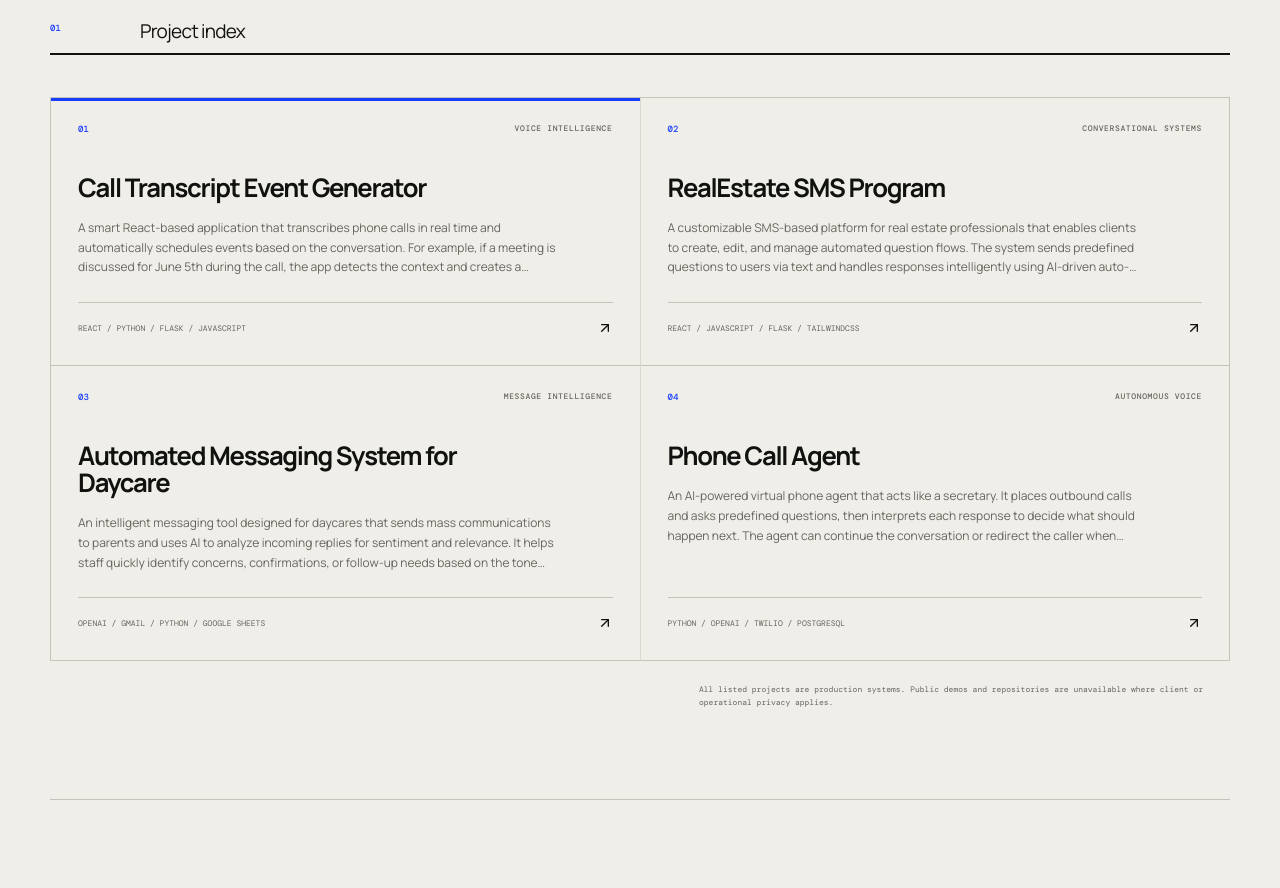
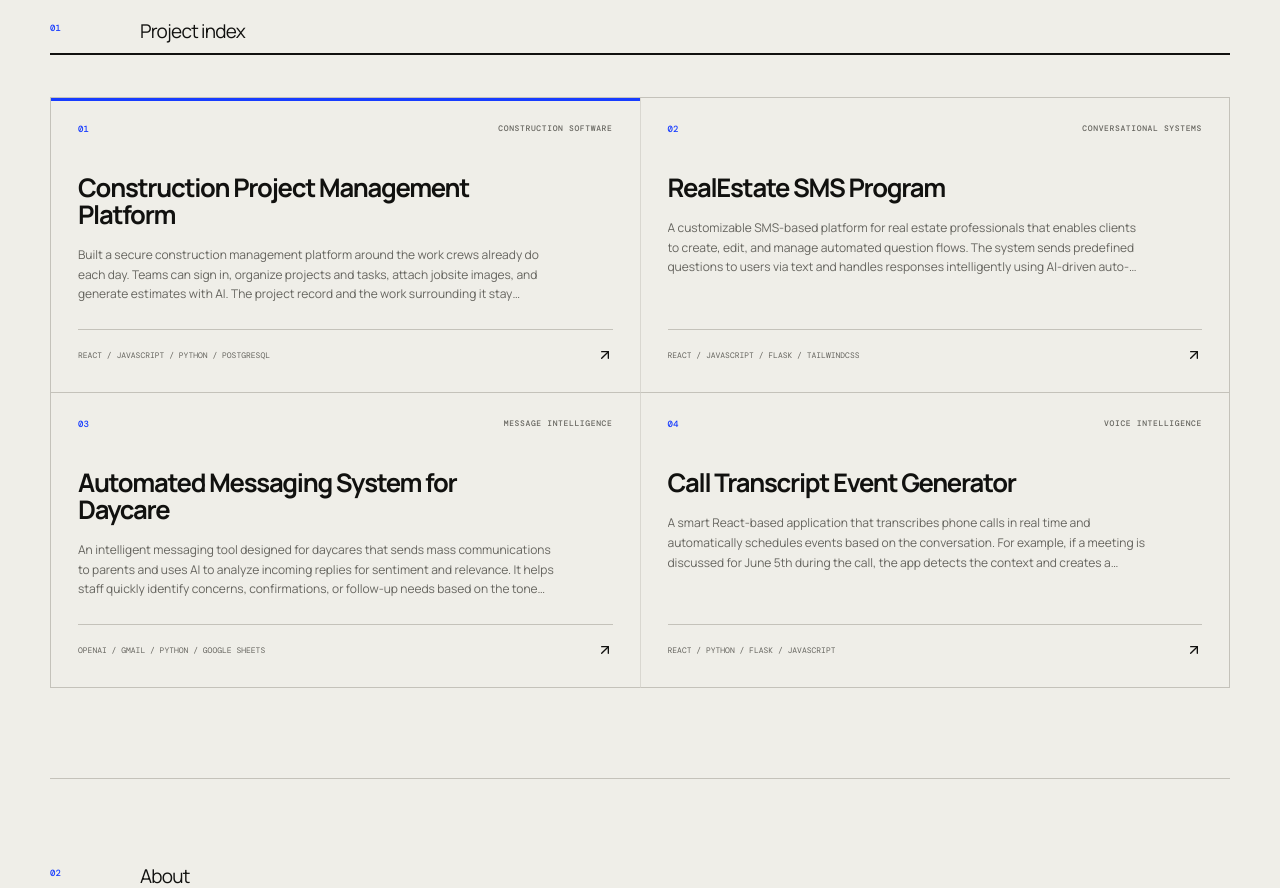
Before and after one commit to KodyHatcher/KodyHatcher.github.io, a React (Create React App) app in the folder tech_portfolio/: page / in a window 1280 px wide. Shown: the part 860-1748 px from the top of the page. Built offline with nearby package versions, Linux system fonts and the light colour scheme.

Commit message:
removed redundant phrases

```diff
--- a/tech_portfolio/src/App.js
+++ b/tech_portfolio/src/App.js
@@ -19,10 +19,10 @@ import projectList from "./components/project_list";
 import "./App.css";
 
 const fields = {
+  10: "Construction software",
   1: "Voice intelligence",
   2: "Conversational systems",
   3: "Message intelligence",
-  9: "Autonomous voice",
 };
 const projects = projectList.map((project, index) => ({
   ...project,
@@ -442,16 +442,6 @@ function Projects({ onSelect }) {
           </motion.button>
         ))}
       </div>
-      <motion.p
-        className="project-footnote"
-        initial={{ opacity: 0, y: 12 }}
-        whileInView={{ opacity: 1, y: 0 }}
-        viewport={{ once: true }}
-      >
-        All listed projects are production systems. Public demos and
-        repositories are unavailable where client or operational privacy
-        applies.
-      </motion.p>
     </section>
   );
 }
--- a/tech_portfolio/src/components/project_list.js
+++ b/tech_portfolio/src/components/project_list.js
@@ -1,20 +1,10 @@
 const project_list = [
   {
-    id: 1,
-    title: "Call Transcript Event Generator",
+    id: 10,
+    title: "Construction Project Management Platform",
     description:
-      "A smart React-based application that transcribes phone calls in real time and automatically schedules events based on the conversation. For example, if a meeting is discussed for June 5th during the call, the app detects the context and creates a calendar event with all the relevant details.",
-    tech: [
-      "React",
-      "Python",
-      "Flask",
-      "JavaScript",
-      "TailwindCSS",
-      "OpenAI",
-      "Azure",
-      "PostgreSQL",
-      "Google Calendar",
-    ],
+      "Built a secure construction management platform around the work crews already do each day. Teams can sign in, organize projects and tasks, attach jobsite images, and generate estimates with AI. The project record and the work surrounding it stay together in one place.",
+    tech: ["React", "JavaScript", "Python", "PostgreSQL", "OpenAI"],
     disclaimer:
       "Disclaimer: Demo and repository are not publicly available, as this project is currently in use as a production service.",
   },
@@ -54,59 +44,24 @@ const project_list = [
       "Disclaimer: Demo and repository are not publicly available, as this project is currently in use as a production service.",
   },
   {
-    id: 4,
-    title: "Immunization Tracker",
+    id: 1,
+    title: "Call Transcript Event Generator",
     description:
-      "A lightweight tool for daycares that tracks each child's immunization history and ensures compliance with vaccination schedules. Automatically sends email reminders to parents about upcoming or missed immunizations.",
-    tech: ["Python", "Google Sheets"],
-    disclaimer:
-      "Disclaimer: Demo and repository are not publicly available, as this project is currently in use as a production service.",
-  },
-  {
-    id: 5,
-    title: "Automated Gmail Response System",
-    description:
-      "A smart email assistant that monitors your Gmail inbox and automatically responds to messages based on customizable rules and AI-driven logic. Ideal for reducing response time and handling routine inquiries efficiently.",
-    tech: ["Python", "OpenAI", "Gmail"],
-    disclaimer:
-      "Disclaimer: Demo and repository are not publicly available, as this project is currently in use as a production service.",
-  },
-  {
-    id: 6,
-    title: "Automated Backup",
-    description:
-      "A simple yet powerful Python script that automates file backups from any source directory to a specified destination. Ideal for ensuring data safety with minimal manual effort.",
-    tech: ["Python"],
-    disclaimer:
-      "Disclaimer: Demo and repository are not publicly available, as this project is currently in use as a production service.",
-  },
-  {
-    id: 7,
-    title: "Notification Reminder",
-    description:
-      "A notification system that lets you log events in a Google Sheet and automatically sends timely reminders based on your preferred schedule. Perfect for keeping track of tasks, appointments, or deadlines.",
-    tech: ["AWS", "Python", "Google Sheets"],
-    disclaimer:
-      "Disclaimer: Demo and repository are not publicly available, as this project is currently in use as a production service.",
-  },
-  {
-    id: 8,
-    title: "Automatically Rename Scanned Files",
-    description:
-      "A Python-based automation tool that monitors a folder for newly scanned files and intelligently renames them based on their content using AI. Ideal for organizing documents without manual effort.",
-    tech: ["Python", "OpenAI", "AWS", "PostgreSQL"],
-    disclaimer:
-      "Disclaimer: Demo and repository are not publicly available, as this project is currently in use as a production service.",
-  },
-  {
-    id: 9,
-    title: "Phone Call Agent",
-    description:
-      "An AI-powered virtual phone agent that acts like a secretary. It places outbound calls and asks predefined questions, then interprets each response to decide what should happen next. The agent can continue the conversation or redirect the caller when needed. It was designed to handle routine phone interactions without adding more manual work.",
-    tech: ["Python", "OpenAI", "Twilio", "PostgreSQL", "Flask", "Ngrok"],
+      "A smart React-based application that transcribes phone calls in real time and automatically schedules events based on the conversation. For example, if a meeting is discussed for June 5th during the call, the app detects the context and creates a calendar event with all the relevant details.",
+    tech: [
+      "React",
+      "Python",
+      "Flask",
+      "JavaScript",
+      "TailwindCSS",
+      "OpenAI",
+      "Azure",
+      "PostgreSQL",
+      "Google Calendar",
+    ],
     disclaimer:
       "Disclaimer: Demo and repository are not publicly available, as this project is currently in use as a production service.",
   },
 ];
 
-export default project_list.filter(({ id }) => ![4, 5, 6, 7, 8].includes(id));
+export default project_list;
```
